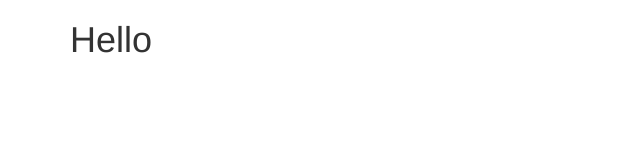
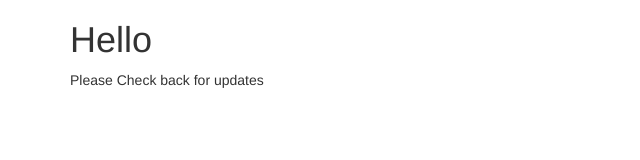
Before and after one commit to TechConnects/codevelop, a plain HTML site: page index.html in a window 1280 px wide. Shown: the whole page, without its empty margins (0-640 px from the left). Drawn offline with nearby package versions, Linux system fonts and the light colour scheme.

```diff
--- a/index.html
+++ b/index.html
@@ -16,6 +16,7 @@
     <div class="container">
 
       <h1>Hello</h1>
+      <p>Please Check back for updates</p>
     </div>
 
     <!-- Latest compiled and minified JavaScript -->
```
